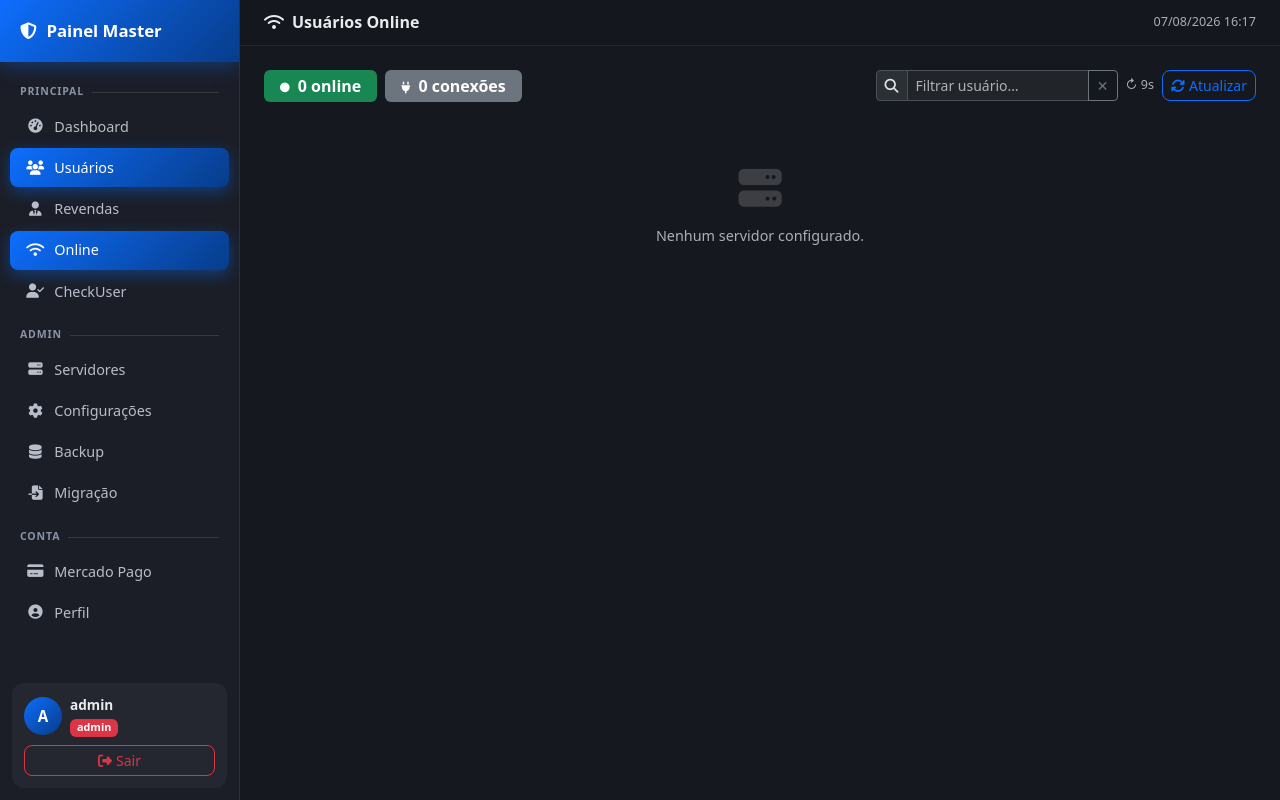
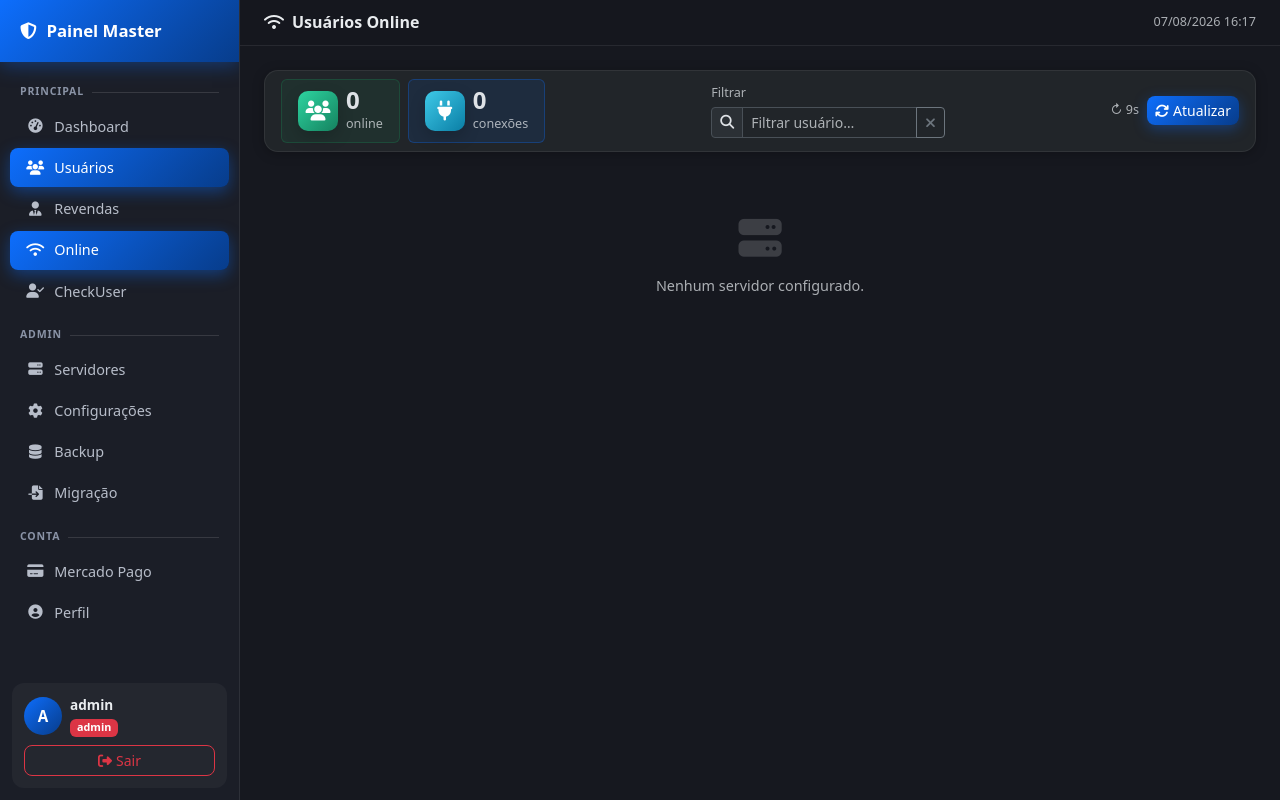
Before and after one commit to jeanfraga95/painel101, a Flask app: page /online in a window 1280 px wide. Run offline with Flask 3, Linux system fonts and the light colour scheme; the visitor is signed in with stand-in values (Sample User, id 1); data comes from the database, SQL or seed files in the repository; data that the repository does not hold is empty.

Commit message:
Update online.html

```diff
--- a/templates/shared/online.html
+++ b/templates/shared/online.html
@@ -6,35 +6,53 @@
 {% set is_admin = current_user.role == 'admin' %}
 
 {# ── Barra de resumo e controles ────────────────────────────────────────── #}
-<div class="row g-2 mb-3 align-items-center">
+<div class="card mb-3">
+  <div class="card-body py-2">
+    <div class="row g-2 align-items-center">
 
       {# Totalizadores #}
       <div class="col-auto">
-    <div class="d-flex gap-2">
-      <span class="badge bg-success fs-6 px-3 py-2" id="totalOnlineBadge">
-        <i class="fas fa-circle me-1" style="font-size:.6rem;vertical-align:middle;"></i>
-        <span id="totalOnlineCount">0</span> online
+        <div class="d-flex gap-2 flex-wrap">
+          <div class="d-flex align-items-center gap-2 px-3 py-2 rounded"
+               style="background:color-mix(in srgb,#198754 12%,transparent);border:1px solid color-mix(in srgb,#198754 30%,transparent)">
+            <span class="stat-icon" style="width:40px;height:40px;border-radius:10px;background:linear-gradient(135deg,#2dd4a0,#15825f)">
+              <i class="fas fa-users"></i>
             </span>
-      <span class="badge bg-secondary fs-6 px-3 py-2" id="totalConBadge">
-        <i class="fas fa-plug me-1" style="font-size:.75rem;"></i>
-        <span id="totalConCount">0</span> conexões
+            <div>
+              <div class="fw-bold lh-1 fs-4" id="totalOnlineCount">0</div>
+              <small class="text-muted">online</small>
+            </div>
+          </div>
+          <div class="d-flex align-items-center gap-2 px-3 py-2 rounded"
+               style="background:color-mix(in srgb,#0d6efd 10%,transparent);border:1px solid color-mix(in srgb,#0d6efd 30%,transparent)">
+            <span class="stat-icon" style="width:40px;height:40px;border-radius:10px;background:linear-gradient(135deg,#3ec9e8,#0a7ea5)">
+              <i class="fas fa-plug"></i>
             </span>
+            <div>
+              <div class="fw-bold lh-1 fs-4" id="totalConCount">0</div>
+              <small class="text-muted">conexões</small>
+            </div>
+          </div>
         </div>
       </div>
 
       {# Busca #}
       <div class="col-md-3 col-sm-5 ms-auto">
+        <label class="form-label small text-muted mb-1 d-none d-md-block">Filtrar</label>
         <div class="input-group input-group-sm">
           <span class="input-group-text"><i class="fas fa-search"></i></span>
           <input type="text" id="onlineSearch" class="form-control" placeholder="Filtrar usuário…"
                  oninput="applyFilter()">
-      <button class="btn btn-outline-secondary" onclick="document.getElementById('onlineSearch').value='';applyFilter()">✕</button>
+          <button class="btn btn-outline-secondary" onclick="document.getElementById('onlineSearch').value='';applyFilter()">
+            <i class="fas fa-times"></i>
+          </button>
         </div>
       </div>
 
       {# Filtro de revenda — só admin #}
       {% if is_admin and all_resellers %}
       <div class="col-md-2 col-sm-4">
+        <label class="form-label small text-muted mb-1 d-none d-md-block">Dono</label>
         <select id="resellerFilter" class="form-select form-select-sm" onchange="applyFilter()">
           <option value="">Todos os donos</option>
           {% for r in all_resellers %}
@@ -45,15 +63,17 @@
       {% endif %}
 
       {# Botão atualizar + indicador de auto-refresh #}
-  <div class="col-auto">
+      <div class="col-auto ms-md-auto">
         <div class="d-flex align-items-center gap-2">
           <small class="text-muted" id="refreshTimer" title="Próxima atualização automática"></small>
-      <button class="btn btn-sm btn-outline-primary" onclick="refreshAll(true)">
+          <button class="btn btn-sm btn-grad" onclick="refreshAll(true)">
             <i class="fas fa-sync me-1" id="refreshIcon"></i>Atualizar
           </button>
         </div>
       </div>
 
+    </div>
+  </div>
 </div>
 
 {# ── Grid de servidores ──────────────────────────────────────────────────── #}
@@ -66,9 +86,9 @@
       {# Cabeçalho do servidor #}
       <div class="card-header d-flex align-items-center justify-content-between py-2">
         <div class="d-flex align-items-center gap-2">
-          <span class="badge bg-primary-subtle text-primary-emphasis rounded-circle p-1"
-                style="width:28px;height:28px;display:flex;align-items:center;justify-content:center;">
-            <i class="fas fa-server" style="font-size:.7rem;"></i>
+          <span class="bg-grad-accent rounded-circle p-1 text-white"
+                style="width:30px;height:30px;display:flex;align-items:center;justify-content:center;">
+            <i class="fas fa-server" style="font-size:.72rem;"></i>
           </span>
           <span class="fw-semibold">{{ srv.name }}</span>
           {% if cat_map and srv.category_id %}
```
Lines whose indentation alone changed are shown as unchanged.
